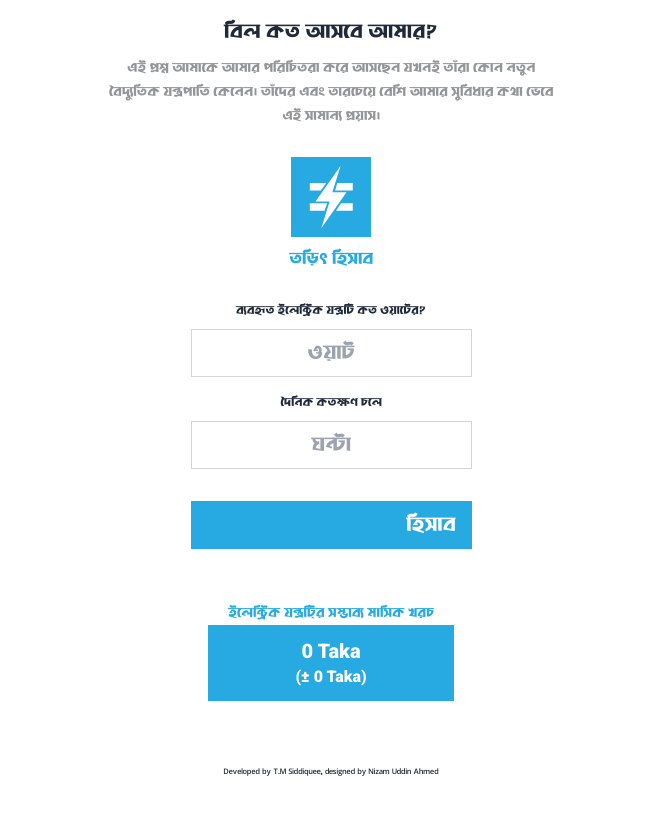
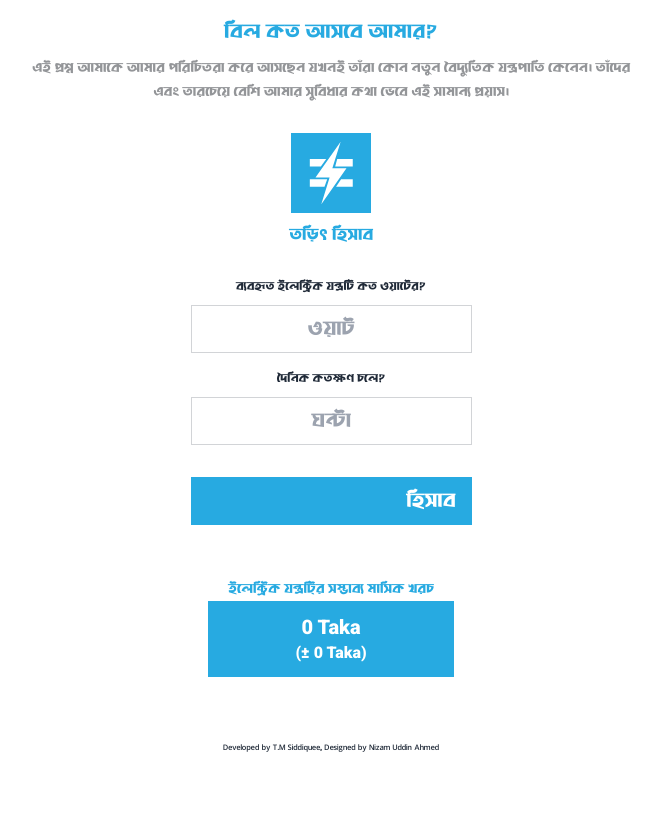
Before and after one commit to Siddiquee08/torit-hishab, a React (Create React App) app: page / in a window 1280 px wide. Shown: the top 814 px of the page, without its empty margins (309-971 px from the left). Built offline with nearby package versions, Linux system fonts and the light colour scheme.

Commit message:
Ui issue resolved

```diff
--- /dev/null
+++ b/src/components/Footer/Footer.css
@@ -0,0 +1,3 @@
+.person {
+    color: #27AAE1;
+}
--- a/src/components/Footer/Footer.js
+++ b/src/components/Footer/Footer.js
@@ -6,7 +6,20 @@ const Footer = () => {
       <footer className="footer footer-center p-12 text-base-content mt-3">
         <div>
           <small>
-            Developed by T.M Siddiquee, designed by Nizam Uddin Ahmed
+            Developed by{" "}
+            <a
+              href="https://www.linkedin.com/in/tashrif-mahamud-siddiquee-a3867252/"
+              target="blank"
+            >
+              T.M Siddiquee
+            </a>
+            , Designed by{" "}
+            <a
+              href="https://www.linkedin.com/in/nizam-ahmed-33425696/"
+              target="blank"
+            >
+              Nizam Uddin Ahmed
+            </a>
           </small>
         </div>
       </footer>
--- a/src/components/Header/Header.css
+++ b/src/components/Header/Header.css
@@ -1,3 +1,6 @@
 .emphasize{
     color: #939598 ;
 }
+.bill-text {
+    max-width: 38rem !important;
+}
--- a/src/components/Header/Header.js
+++ b/src/components/Header/Header.js
@@ -6,7 +6,7 @@ const Header = () => {
     <div>
       <div className="hero min-h-75">
         <div className="hero-content text-center">
-          <div className="max-w-md">
+          <div className="max-w-md bill-text">
             <h1 className="text-2xl text-m-3xl font-bold">বিল কত আসবে আমার?</h1>
             <p className="py-2 emphasize">
               এই প্রশ্ন আমাকে আমার পরিচিতরা করে আসছেন যখনই তাঁরা কোন নতুন
--- a/src/components/Input/Input.css
+++ b/src/components/Input/Input.css
@@ -2,6 +2,7 @@ input:focus{
 outline: none !important;
 border-color:#27AAE1;
 }
+
 span{
     display: block;
     width: 100%;
--- a/src/components/Input/Input.js
+++ b/src/components/Input/Input.js
@@ -43,7 +43,7 @@ const Input = () => {
                   </div>
                   <div className="form-control">
                     <label className="label">
-                      <span className="label-text">দৈনিক কতক্ষণ চলে</span>
+                      <span className="label-text">দৈনিক কতক্ষণ চলে?</span>
                     </label>
                     <input
                       type="tel"
```
